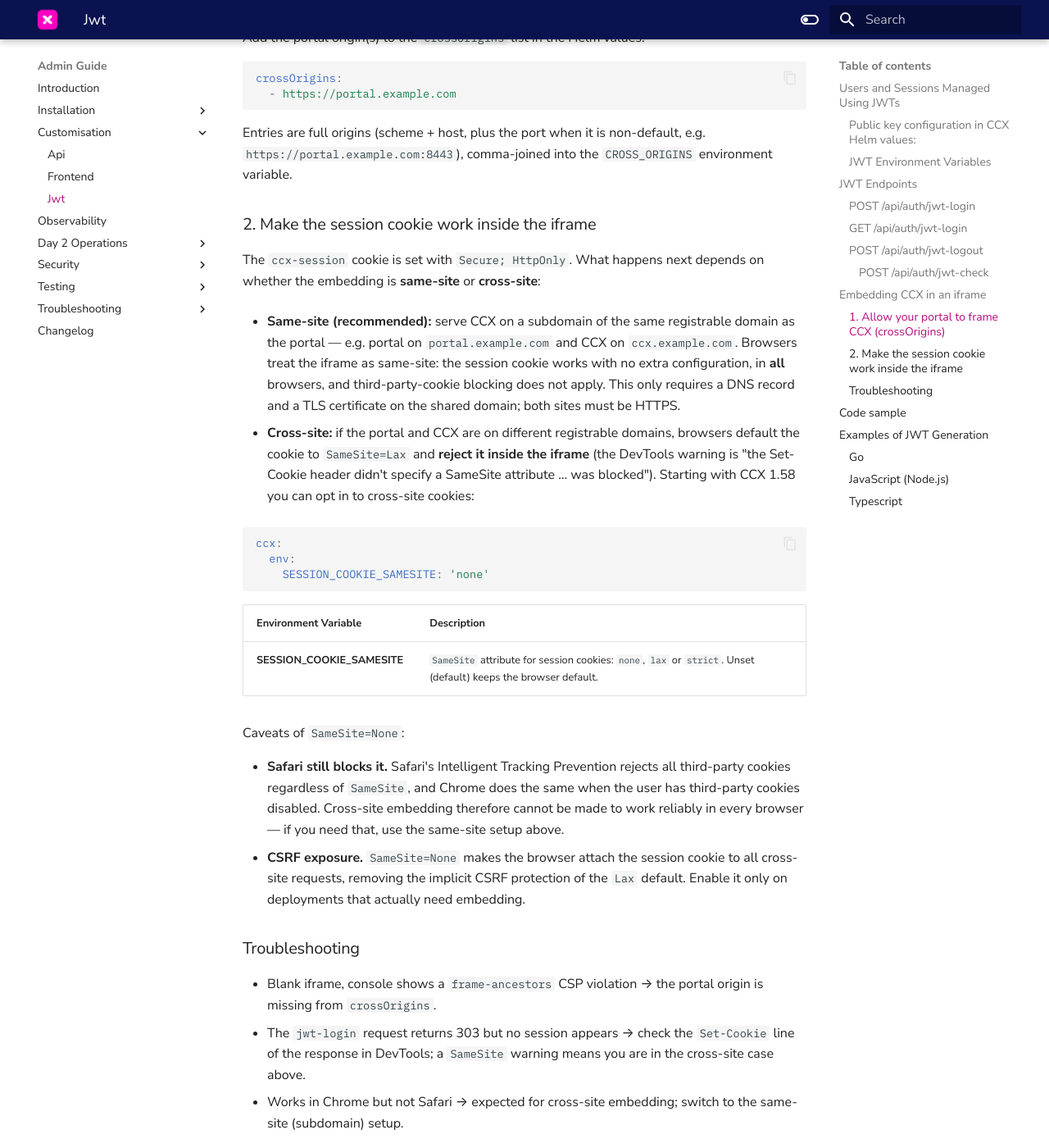
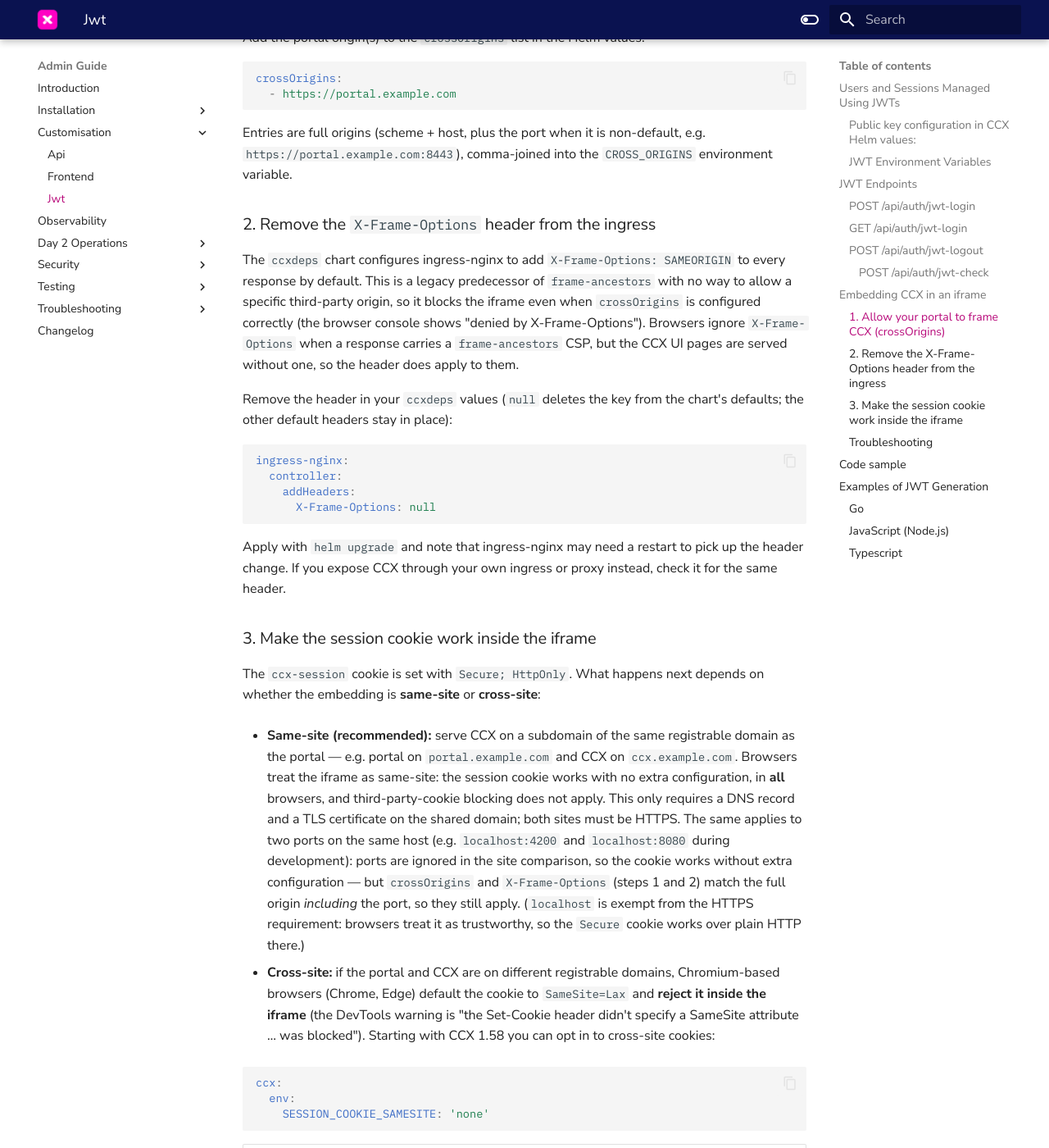
Before and after one commit to severalnines/ccx-docs, an MkDocs documentation site: the page built from docs/admin/Customisation/JWT.md, in a window 1280 px wide and 1400 px high, scrolled down 4311 px. Shown: the whole window at 82% size. Built offline with MkDocs 1.6.1 and Material for MkDocs 9.7.7, drawn with Linux system fonts in a browser that asks for light colours; comment, search, counter and statistics services are not loaded; some of the changed text lies outside the part shown.

Commit message:
CCX-6042 Document X-Frame-Options removal and browser differences for iframe embedding
The ccxdeps chart adds X-Frame-Options: SAMEORIGIN on the ingress by
default, which blocks embedding regardless of crossOrigins. Also note
that Chromium needs SESSION_COOKIE_SAMESITE=none while Firefox
partitions instead, and that same-host-different-port setups are
same-site for cookies but cross-origin for the framing headers.

Co-Authored-By: Claude Fable 5 <noreply@anthropic.com>

````diff
--- a/docs/admin/Customisation/JWT.md
+++ b/docs/admin/Customisation/JWT.md
@@ -132,7 +132,7 @@ There are four endpoints for handling JWTs:
 
 ## Embedding CCX in an iframe
 
-A common integration pattern is to embed the CCX UI in an `<iframe>` on the Service Portal and log the user in by pointing the iframe at `GET /api/auth/jwt-login?issuer=...&jwt=...`. For this to work, **two** independent browser mechanisms must allow it: the Content-Security-Policy of CCX must permit your portal to frame it, and the CCX session cookie must survive a cross-site context.
+A common integration pattern is to embed the CCX UI in an `<iframe>` on the Service Portal and log the user in by pointing the iframe at `GET /api/auth/jwt-login?issuer=...&jwt=...`. For this to work, **three** independent browser mechanisms must allow it: the Content-Security-Policy of CCX must permit your portal to frame it, no `X-Frame-Options` header may forbid framing, and the CCX session cookie must survive a cross-site context.
 
 ### 1. Allow your portal to frame CCX (`crossOrigins`)
 
@@ -147,13 +147,28 @@ crossOrigins:
 
 Entries are full origins (scheme + host, plus the port when it is non-default, e.g. `https://portal.example.com:8443`), comma-joined into the `CROSS_ORIGINS` environment variable.
 
-### 2. Make the session cookie work inside the iframe
+### 2. Remove the `X-Frame-Options` header from the ingress
+
+The `ccxdeps` chart configures ingress-nginx to add `X-Frame-Options: SAMEORIGIN` to every response by default. This is a legacy predecessor of `frame-ancestors` with no way to allow a specific third-party origin, so it blocks the iframe even when `crossOrigins` is configured correctly (the browser console shows "denied by X-Frame-Options"). Browsers ignore `X-Frame-Options` when a response carries a `frame-ancestors` CSP, but the CCX UI pages are served without one, so the header does apply to them.
+
+Remove the header in your `ccxdeps` values (`null` deletes the key from the chart's defaults; the other default headers stay in place):
+
+```yaml
+ingress-nginx:
+  controller:
+    addHeaders:
+      X-Frame-Options: null
+```
+
+Apply with `helm upgrade` and note that ingress-nginx may need a restart to pick up the header change. If you expose CCX through your own ingress or proxy instead, check it for the same header.
+
+### 3. Make the session cookie work inside the iframe
 
 The `ccx-session` cookie is set with `Secure; HttpOnly`. What happens next depends on whether the embedding is **same-site** or **cross-site**:
 
-- **Same-site (recommended):** serve CCX on a subdomain of the same registrable domain as the portal — e.g. portal on `portal.example.com` and CCX on `ccx.example.com`. Browsers treat the iframe as same-site: the session cookie works with no extra configuration, in **all** browsers, and third-party-cookie blocking does not apply. This only requires a DNS record and a TLS certificate on the shared domain; both sites must be HTTPS.
+- **Same-site (recommended):** serve CCX on a subdomain of the same registrable domain as the portal — e.g. portal on `portal.example.com` and CCX on `ccx.example.com`. Browsers treat the iframe as same-site: the session cookie works with no extra configuration, in **all** browsers, and third-party-cookie blocking does not apply. This only requires a DNS record and a TLS certificate on the shared domain; both sites must be HTTPS. The same applies to two ports on the same host (e.g. `localhost:4200` and `localhost:8080` during development): ports are ignored in the site comparison, so the cookie works without extra configuration — but `crossOrigins` and `X-Frame-Options` (steps 1 and 2) match the full origin *including* the port, so they still apply. (`localhost` is exempt from the HTTPS requirement: browsers treat it as trustworthy, so the `Secure` cookie works over plain HTTP there.)
 
-- **Cross-site:** if the portal and CCX are on different registrable domains, browsers default the cookie to `SameSite=Lax` and **reject it inside the iframe** (the DevTools warning is "the Set-Cookie header didn't specify a SameSite attribute … was blocked"). Starting with CCX 1.58 you can opt in to cross-site cookies:
+- **Cross-site:** if the portal and CCX are on different registrable domains, Chromium-based browsers (Chrome, Edge) default the cookie to `SameSite=Lax` and **reject it inside the iframe** (the DevTools warning is "the Set-Cookie header didn't specify a SameSite attribute … was blocked"). Starting with CCX 1.58 you can opt in to cross-site cookies:
 
   ```yaml
   ccx:
@@ -167,12 +182,13 @@ The `ccx-session` cookie is set with `Secure; HttpOnly`. What happens next depen
 
   Caveats of `SameSite=None`:
 
-  - **Safari still blocks it.** Safari's Intelligent Tracking Prevention rejects all third-party cookies regardless of `SameSite`, and Chrome does the same when the user has third-party cookies disabled. Cross-site embedding therefore cannot be made to work reliably in every browser — if you need that, use the same-site setup above.
+  - **Browsers differ.** Firefox does not apply Lax-by-default; it partitions third-party cookies instead, so embedding may appear to work there even without the setting — do not use Firefox alone to verify the configuration. Safari's Intelligent Tracking Prevention rejects all third-party cookies regardless of `SameSite`, and Chrome does the same when the user has third-party cookies disabled. Cross-site embedding therefore cannot be made to work reliably in every browser — if you need that, use the same-site setup above.
   - **CSRF exposure.** `SameSite=None` makes the browser attach the session cookie to all cross-site requests, removing the implicit CSRF protection of the `Lax` default. Enable it only on deployments that actually need embedding.
 
 ### Troubleshooting
 
 - Blank iframe, console shows a `frame-ancestors` CSP violation → the portal origin is missing from `crossOrigins`.
+- Blank iframe, console says loading was denied by `X-Frame-Options: SAMEORIGIN` (wording varies by browser) → the ingress is adding the header; see step 2 above.
 - The `jwt-login` request returns 303 but no session appears → check the `Set-Cookie` line of the response in DevTools; a `SameSite` warning means you are in the cross-site case above.
 - Works in Chrome but not Safari → expected for cross-site embedding; switch to the same-site (subdomain) setup.
 
````
